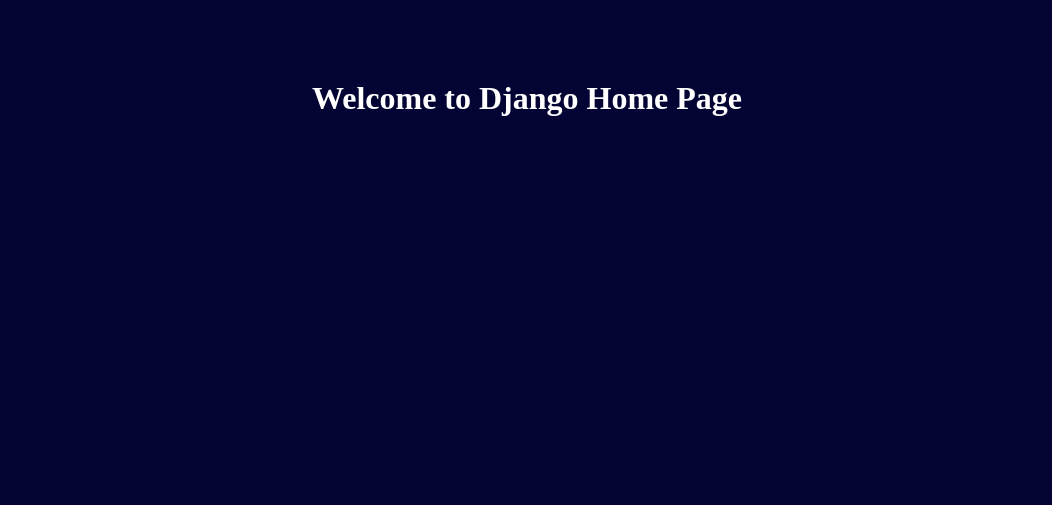
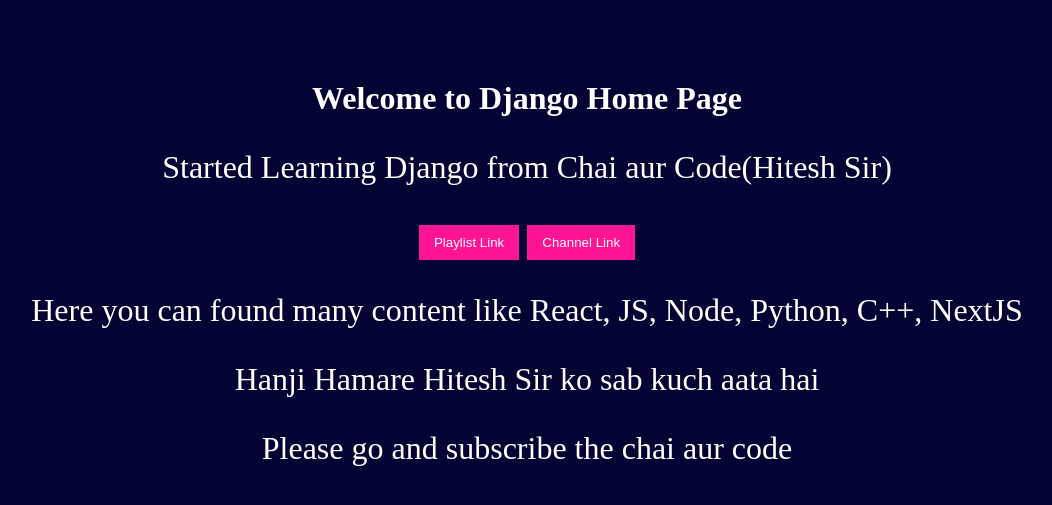
Before and after one commit to Abhisheklodha01/Django_Web_Development, a Django app: page / in a window 1280 px wide. Shown: the top 505 px of the page, without its empty margins (113-1165 px from the left). Run offline with Django 5.2, Linux system fonts and the light colour scheme.

Commit message:
created home page

```diff
--- a/Django/static/style.css
+++ b/Django/static/style.css
@@ -8,3 +8,18 @@
     font-size: 2em;
     margin-top: 80px;
 }
+.main{
+    text-align: center;
+    font-size: 2em;
+}
+
+button{
+    background-color: deeppink;
+    color: white;
+    padding-top: 10px;
+    padding-bottom: 10px;
+    padding-left: 15px;
+    padding-right: 15px;
+    border: none;
+
+}
--- a/Django/templates/website/index.html
+++ b/Django/templates/website/index.html
@@ -9,5 +9,13 @@
 </head>
 <body>
     <h1>Welcome to Django Home Page</h1>
+    <div class="main">
+        <p>Started Learning Django from Chai aur Code(Hitesh Sir)</p>
+        <button>Playlist Link</button>
+        <button>Channel Link</button>
+        <p>Here you can found many content like React, JS, Node, Python, C++, NextJS</p>
+        <p>Hanji Hamare Hitesh Sir ko sab kuch aata hai</p>
+        <p>Please go and subscribe the chai aur code</p>
+    </div>
 </body>
 </html>
```
